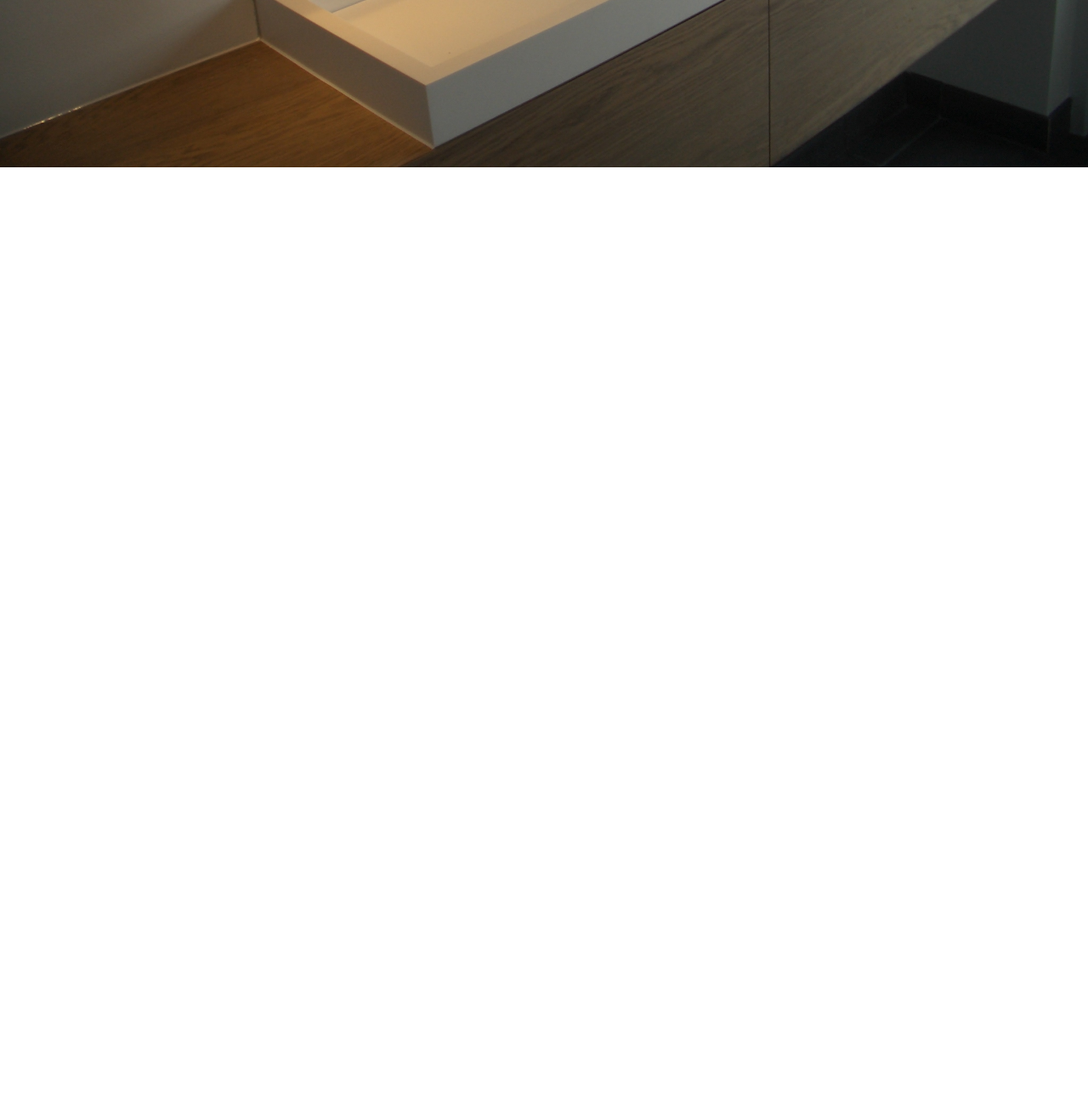
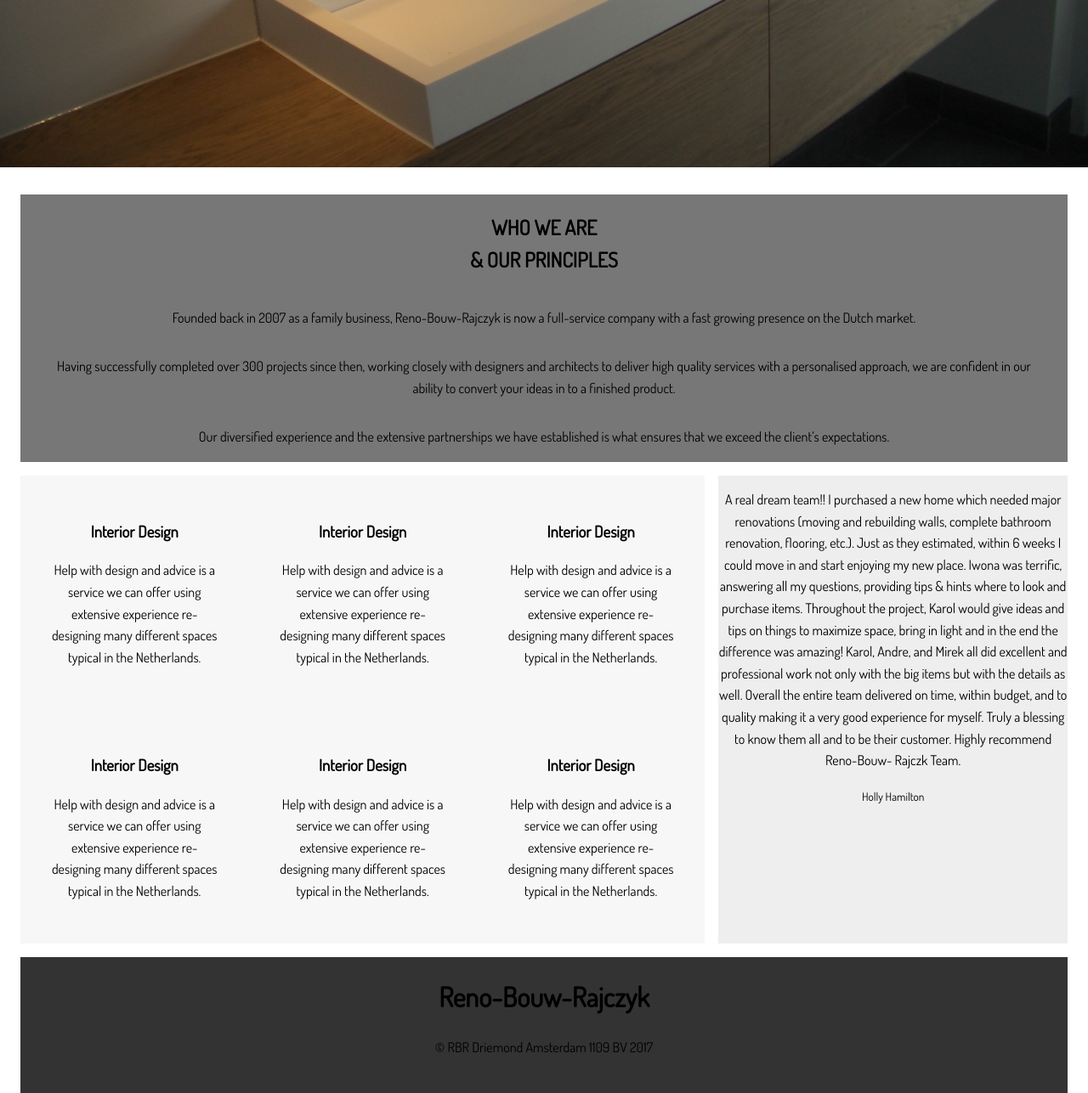
Before and after one commit to DrenFly/reno-bouw, a website: page public/index.html in a window 1280 px wide. Shown: the part 603-1890 px from the top of the page at 85% size. Before the commit the page ends 800 px from the top, so only its background shows below. Drawn offline with Linux system fonts and the light colour scheme.

Commit message:
main front structure

```diff
--- a/public/index.html
+++ b/public/index.html
@@ -32,6 +32,81 @@
         </div>
     </div>
 </header>
+<div class="body">
+   <section class="main">
+       <div class="container">
+    <h2 class="section-heading">WHO WE ARE<br/>& OUR <b>PRINCIPLES</b></h2>
+
+    <p>
+         Founded back in 2007 as a family business, Reno-Bouw-Rajczyk is now a full-service company with a fast growing presence on the Dutch market.
+    </p>
+    <p>
+         Having successfully completed over 300 projects since then, working closely with designers and architects to deliver high quality services with a personalised approach, we are confident in our ability to convert your ideas in to a finished product.
+    </p>
+    <p>
+         Our diversified experience and the extensive partnerships we have established is what ensures that we exceed the client’s expectations.
+    </p>
+   </section>
+
+   <section class="services">
+
+    <div class="box">
+    <h3>Interior Design</h3>
+    <p class="text-muted">
+         Help with design and advice is a service we can offer using extensive experience re-designing many different spaces typical in the Netherlands.
+    </p>
+</div>
+<div class="box">
+    <h3>Interior Design</h3>
+    <p class="text-muted">
+         Help with design and advice is a service we can offer using extensive experience re-designing many different spaces typical in the Netherlands.
+    </p>
+</div>
+<div class="box">
+    <h3>Interior Design</h3>
+    <p class="text-muted">
+         Help with design and advice is a service we can offer using extensive experience re-designing many different spaces typical in the Netherlands.
+    </p>
+</div>
+<div class="box">
+    <h3>Interior Design</h3>
+    <p class="text-muted">
+         Help with design and advice is a service we can offer using extensive experience re-designing many different spaces typical in the Netherlands.
+    </p>
+</div>
+<div class="box">
+    <h3>Interior Design</h3>
+    <p class="text-muted">
+         Help with design and advice is a service we can offer using extensive experience re-designing many different spaces typical in the Netherlands.
+    </p>
+</div>
+<div class="box">
+    <h3>Interior Design</h3>
+    <p class="text-muted">
+         Help with design and advice is a service we can offer using extensive experience re-designing many different spaces typical in the Netherlands.
+    </p>
+</div>
+
+   </section>
+
+   <section class="testimonials">
+
+       <div class="test1">
+    <p>
+        A real dream team!! I purchased a new home which needed major renovations (moving and rebuilding walls, complete bathroom renovation, flooring, etc.). Just as they estimated, within 6 weeks I could move in and start enjoying my new place. Iwona was terrific, answering all my questions, providing tips & hints where to look and purchase items. Throughout the project, Karol would give ideas and tips on things to maximize space, bring in light and in the end the difference was amazing! Karol, Andre, and Mirek all did excellent and professional work not only with the big items but with the details as well. Overall the entire team delivered on time, within budget, and to quality making it a very good experience for myself. Truly a blessing to know them all and to be their customer. Highly recommend Reno-Bouw- Rajczk Team.
+  </p>
+    <small>Holly Hamilton</small>
+</div>
+   </section>
+   <footer class="footer-main">
+    <h1 class="bottombrand wow flipInX">Reno-Bouw-Rajczyk</h1>
+		<p>
+			&copy; RBR Driemond Amsterdam 1109 BV 2017
+		</p>
+</footer>
+
+</div>
+</div>
 
 
 </body>
--- a/scss/style.scss
+++ b/scss/style.scss
@@ -100,3 +100,51 @@
     margin: auto;
     overflow: hidden;
 }
+
+.body {
+    display: grid;
+    grid-template-columns: repeat(6, 1fr);
+    grid-template-rows: repeat(3, minmax(20vh, max-content));
+    grid-gap: 1rem;
+    font-size: 3rem;
+    max-width: $max-width;
+    padding: 0 1.5rem;
+    margin: auto;
+    overflow: hidden;
+    text-align: center;
+    padding-top: 2rem;
+}
+
+.main {
+    background-color: $baseColor3;
+    grid-column: 1 / 8;
+    font-size: 1rem;
+}
+
+.services {
+    display: grid;
+    grid-template-columns: repeat(3, 1fr);
+    grid-template-rows: min-content min-content;
+    grid-auto-flow: row;
+    background-color: $baseColor6;
+    grid-column: 1 / 5;
+
+    .box {
+        margin: 1rem;
+        padding: 1rem;
+        font-size: 1rem;
+    }
+}
+
+.testimonials {
+    background-color: $baseColor7;
+    grid-column: 5 / 8;
+    font-size: 1rem;
+}
+
+.footer-main {
+    background-color: $baseColor8;
+    grid-column: 1 / 8;
+    font-size: 1rem;
+
+}
```
Also changed, not shown: public/css/style.css.
